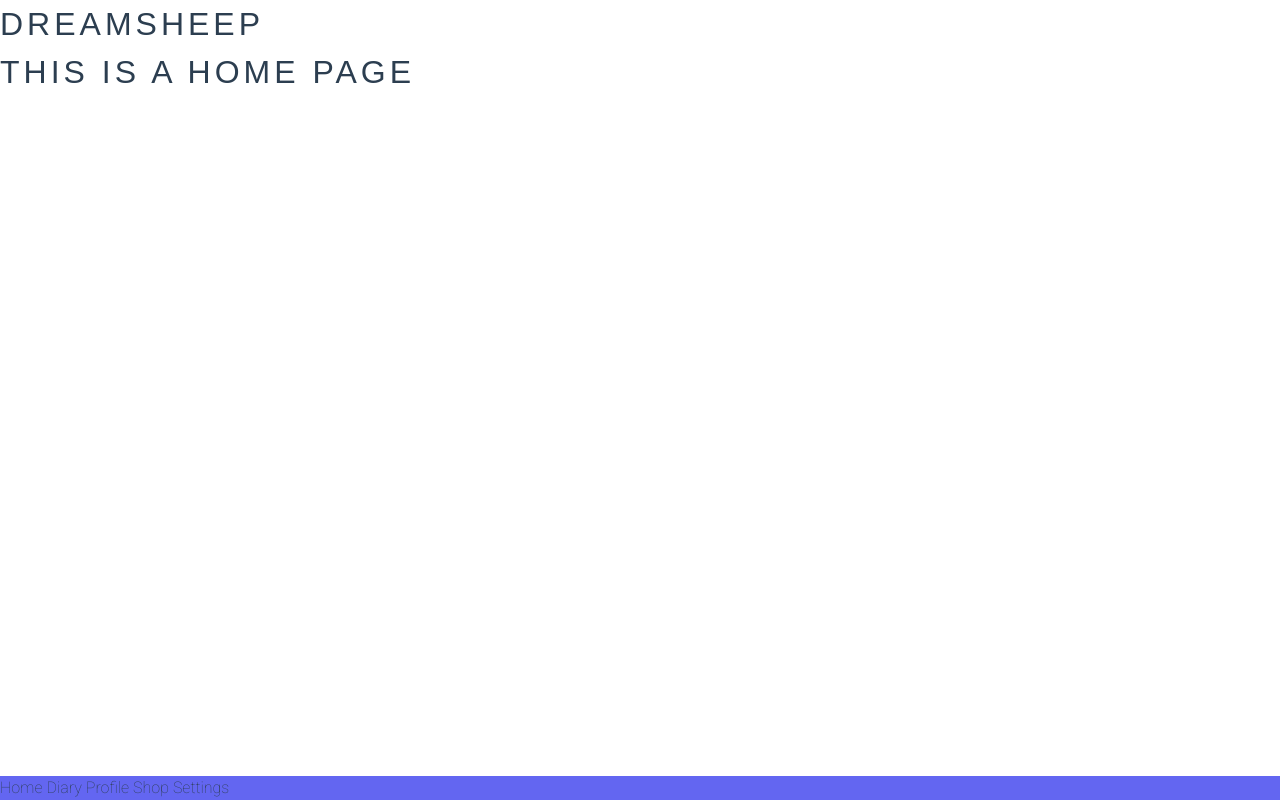
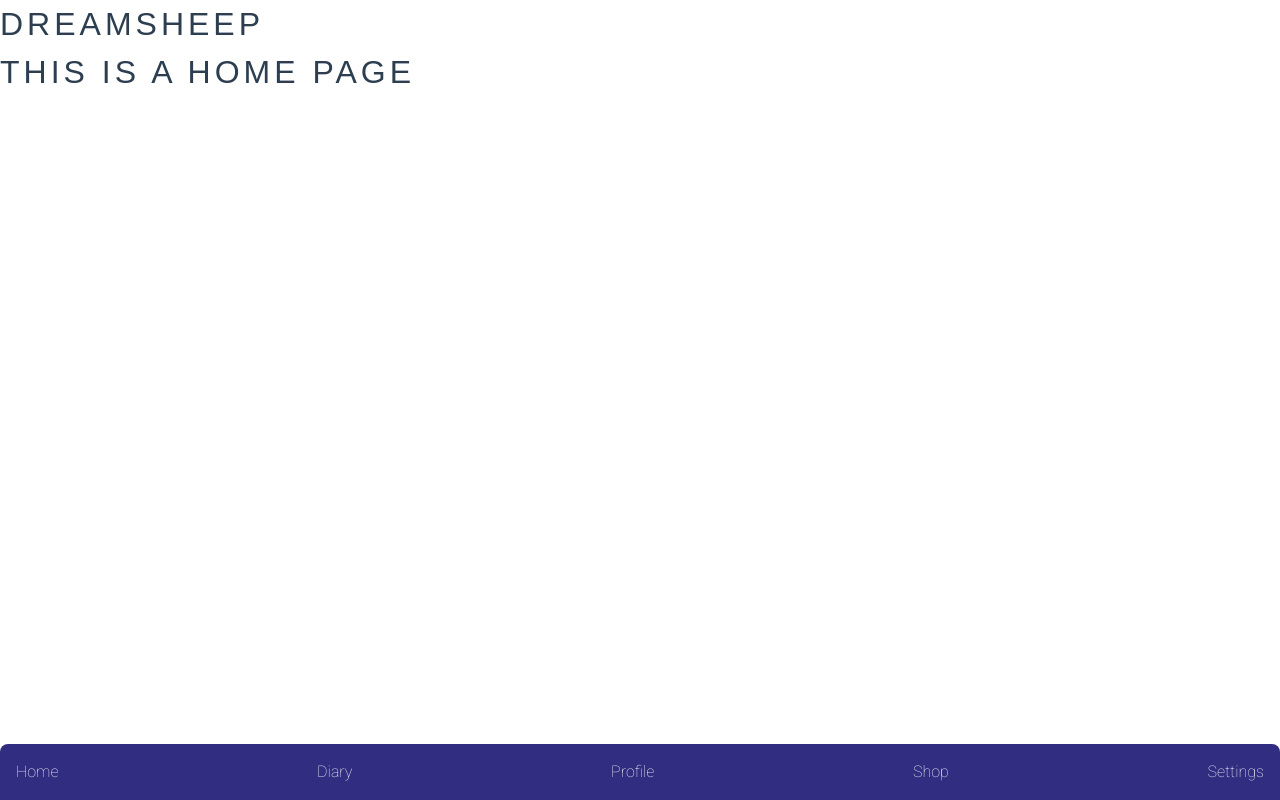
Before and after one commit to SamuelCharasse/2024-DreamSheepApp-Grp4, a Vue app in the folder DreamSheep-app/: page / in a window 1280 px wide. Built offline with nearby package versions, Linux system fonts and the light colour scheme; a web font is replaced by a local one.

Commit message:
refactor: Update Menu component with improved navigation links styling

```diff
--- a/DreamSheep-app/src/components/Menu.vue
+++ b/DreamSheep-app/src/components/Menu.vue
@@ -3,8 +3,8 @@ import {RouterLink} from 'vue-router';
 </script>
 
 <template>
-    <nav class="fixed bottom-0 inset-x-0 bg-indigo-500">
-        <ul class="flex flex-row gap-1">
+    <nav class="fixed bottom-0 inset-x-0 bg-indigo-900 rounded-t-lg">
+        <ul class="flex flex-row justify-between p-4 text-slate-50">
             <li><router-link to="/">Home</router-link></li>
             <li><router-link to="/diary">Diary</router-link></li>
             <li><router-link to="/profile">Profile</router-link></li>
```
